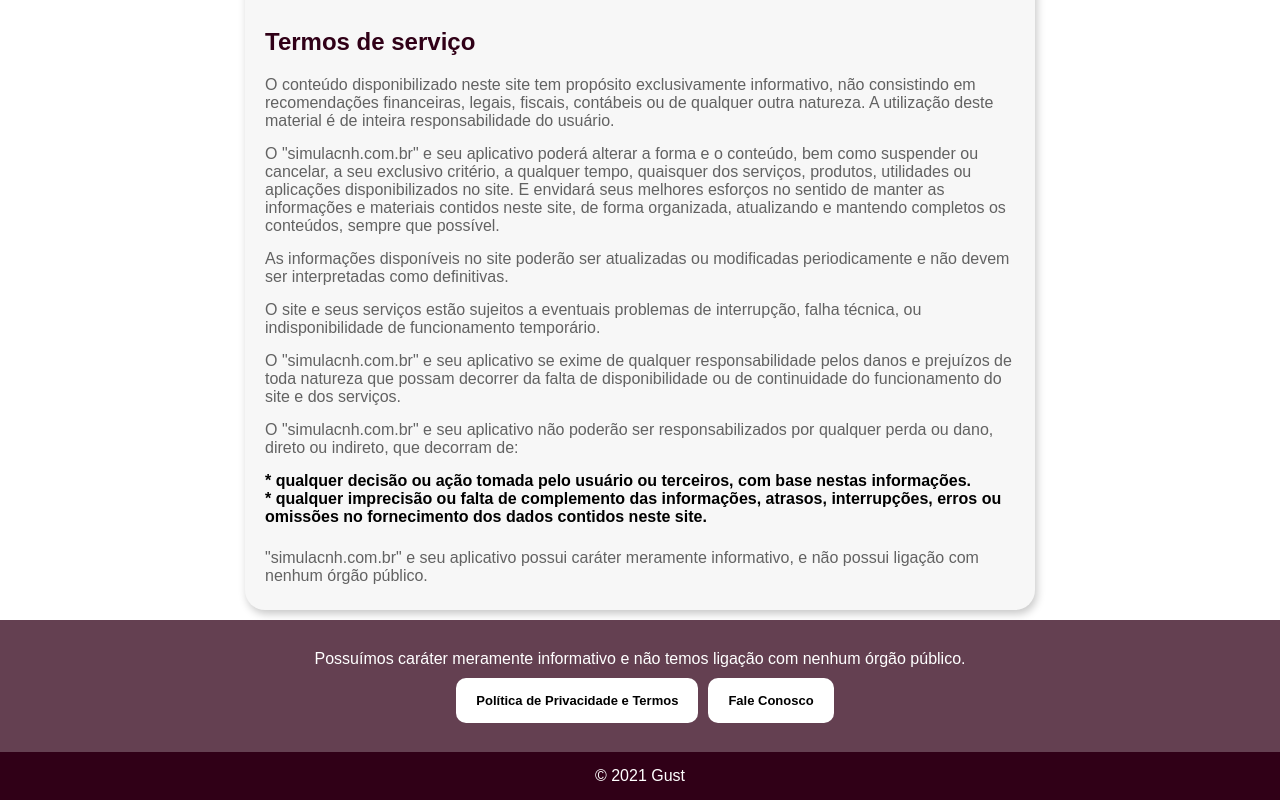
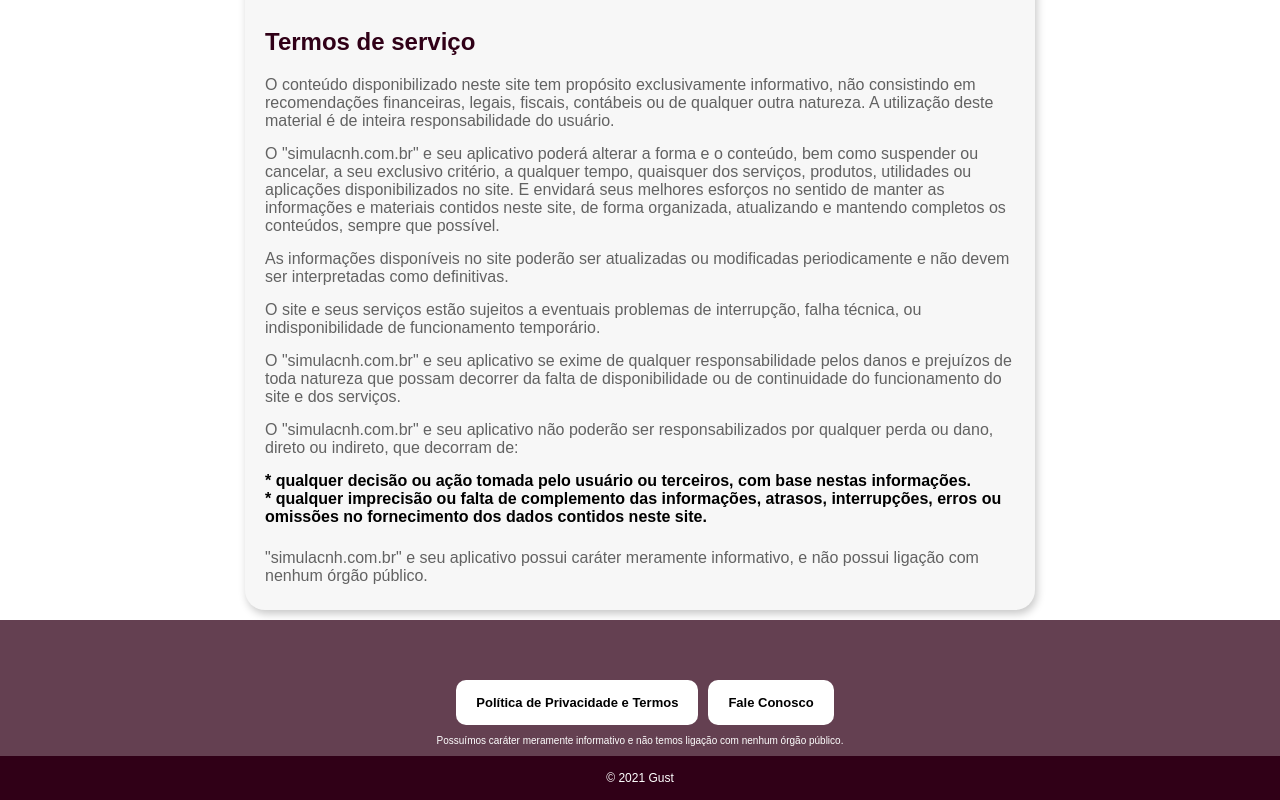
Before and after one commit to rafaelgust/simulado_cnh_webReactjs, a React (Create React App) app: page /policy in a window 1280 px wide. Shown: the part 1231-2031 px from the top of the page. Built offline with nearby package versions, Linux system fonts and the light colour scheme.

Commit message:
update footer

```diff
--- a/src/components/Footer.jsx
+++ b/src/components/Footer.jsx
@@ -7,11 +7,11 @@
         return(
             <div className="footer">
                 <div className="footerPry">
-                    <p>Possuímos caráter meramente informativo e não temos ligação com nenhum órgão público.</p>
                     <div>
                         <Link to="/policy"><Button buttonStyle="btn--primary" buttonSize="btn--medium">Política de Privacidade e Termos</Button></Link>
                         <Link to="/contact"><Button buttonStyle="btn--primary" buttonSize="btn--medium">Fale Conosco</Button></Link>
                     </div>
+                    <p>Possuímos caráter meramente informativo e não temos ligação com nenhum órgão público.</p>
                 </div>
                 <div className="footerSec">
                     <p>© 2021 Gust</p>
--- a/src/components/Header.jsx
+++ b/src/components/Header.jsx
@@ -14,7 +14,6 @@
                 <div className="navHeader">
                     <Link to="/"><img src={iconSite} alt="Logo Simulado CNH / Voltar para pagina inicial" title="Página inicial" width="60" height="60" /></Link>
                     <div className="buttonsNav">
-                        <Link to="/policy"><Button buttonStyle="btn--primary" buttonSize="btn--medium">Política de Privacidade e Termos</Button></Link>
                         <Link to="/contact"><Button buttonStyle="btn--primary" buttonSize="btn--medium">Fale Conosco</Button></Link>
                     </div>
                 </div>
--- a/src/index.css
+++ b/src/index.css
@@ -133,15 +133,24 @@
   width: 100%;
   height: 100%;
   display: flex;
+  gap: 10px;
   flex-direction: column;
   align-items: center;
-  justify-content: center;
-  gap: 10px;
+  justify-content: end;
   background-color: #644051;
+}
+
+.footerPry p {
+  font-size: 10px;
+  margin-bottom: 10px;
 }
 
 .footerSec{
   padding: 15px;
+}
+
+.footerSec p {
+  font-size: 12px;
 }
 
 .policyContainer{
```
